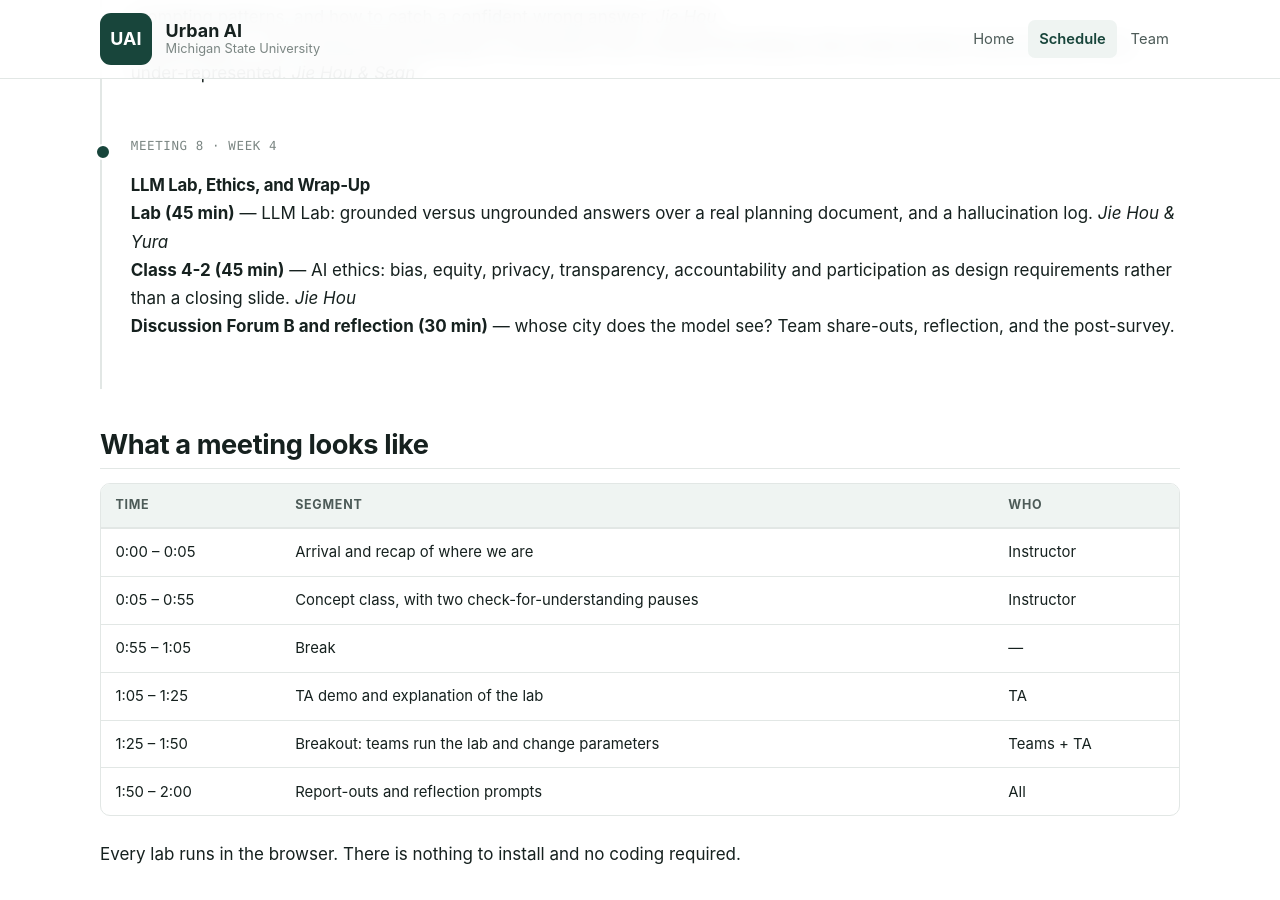
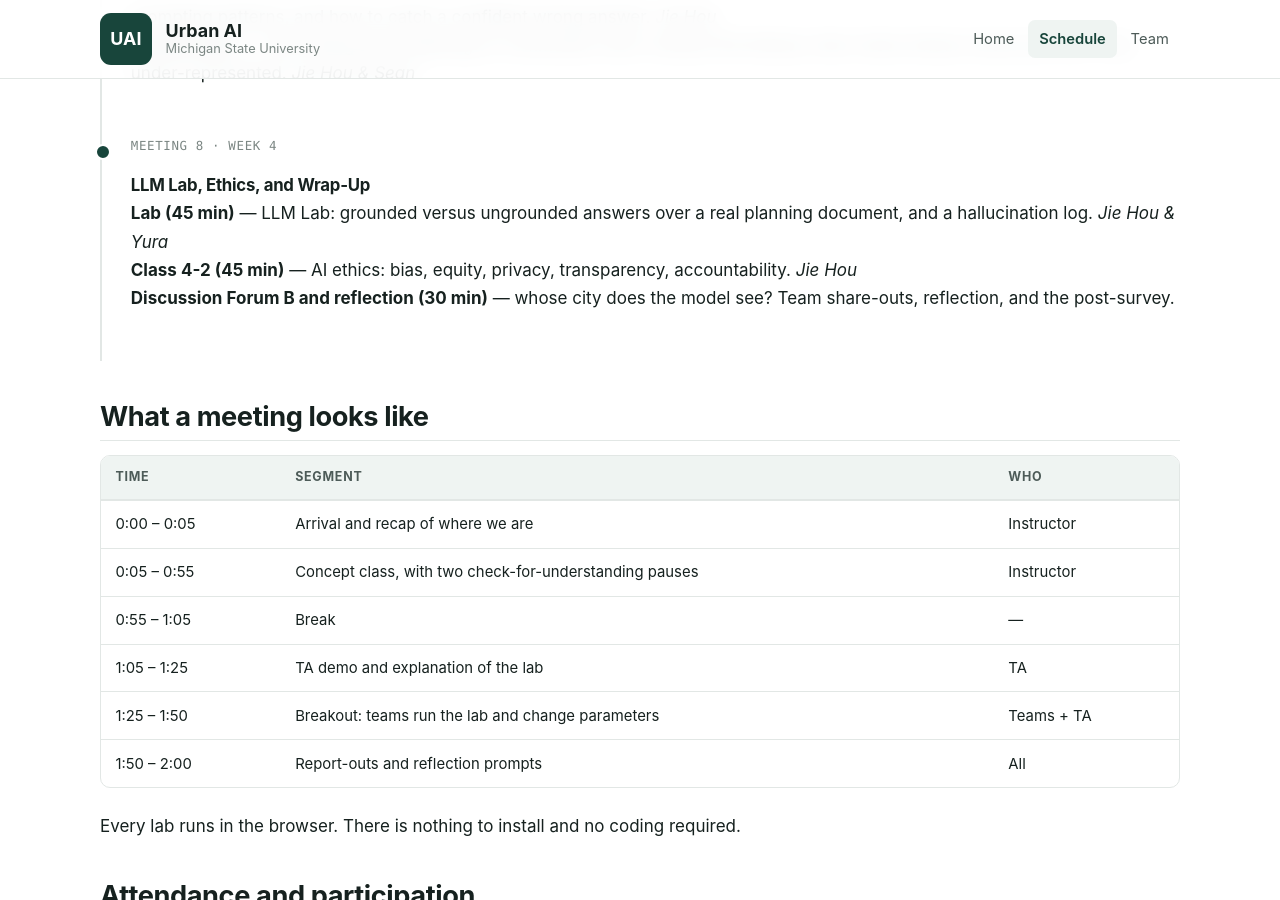
Before and after one commit to jiehou-lab/urban-ai, a Jekyll site: the page built from schedule.md, in a window 1280 px wide and 900 px high, scrolled down 2071 px. Built offline with Jekyll 4.4.1, drawn with Linux system fonts in a browser that asks for light colours.

Commit message:
Refine AI ethics class description
Removed repetitive phrasing in the class description.

```diff
--- a/schedule.md
+++ b/schedule.md
@@ -90,8 +90,7 @@
   <h3>LLM Lab, Ethics, and Wrap-Up</h3>
   <p><strong>Lab (45 min)</strong> — LLM Lab: grounded versus ungrounded answers over a real planning document,
   and a hallucination log. <em>Jie Hou &amp; Yura</em><br>
-  <strong>Class 4-2 (45 min)</strong> — AI ethics: bias, equity, privacy, transparency, accountability and
-  participation as design requirements rather than a closing slide. <em>Jie Hou</em><br>
+  <strong>Class 4-2 (45 min)</strong> — AI ethics: bias, equity, privacy, transparency, accountability. <em>Jie Hou</em><br>
   <strong>Discussion Forum B and reflection (30 min)</strong> — whose city does the model see? Team share-outs,
   reflection, and the post-survey.</p>
 </li>
```
